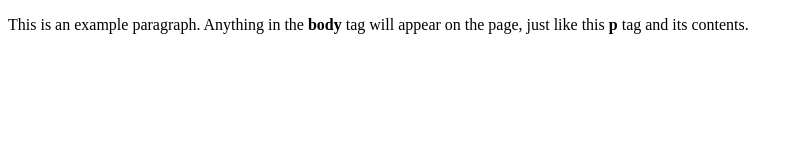
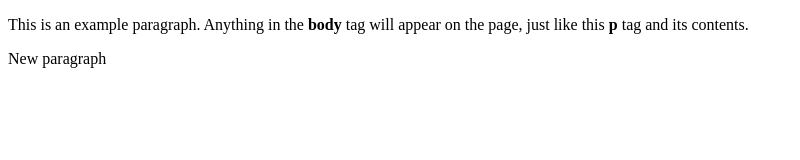
Before and after one commit to Doriane-N/TP1, a plain HTML site: page index.html in a window 1280 px wide. Shown: the whole page, without its empty margins (0-800 px from the left). Drawn offline with Linux system fonts and the light colour scheme.

Commit message:
modification index

```diff
--- a/index.html
+++ b/index.html
@@ -5,5 +5,6 @@
   </head>
   <body>
     <p>This is an example paragraph. Anything in the <strong>body</strong> tag will appear on the page, just like this <strong>p</strong> tag and its contents.</p>
-  </body>
+    <p>New paragraph<p>
+ </body>
 </html>
```
